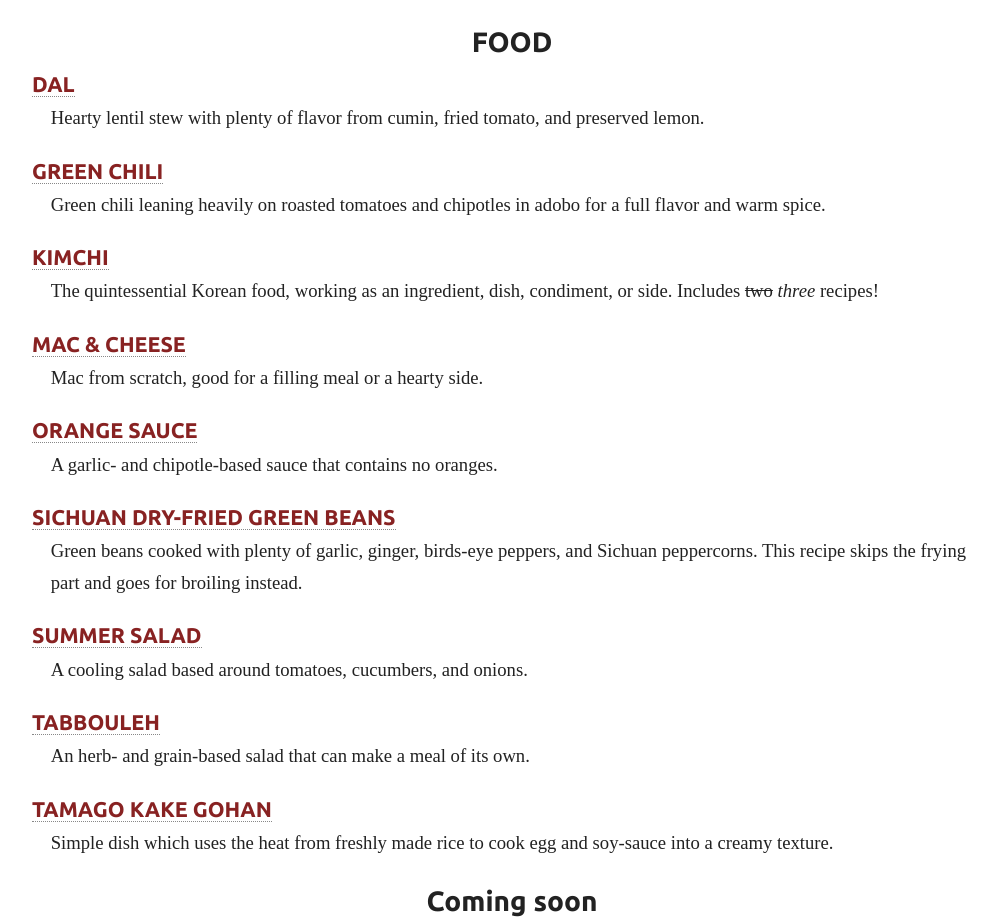
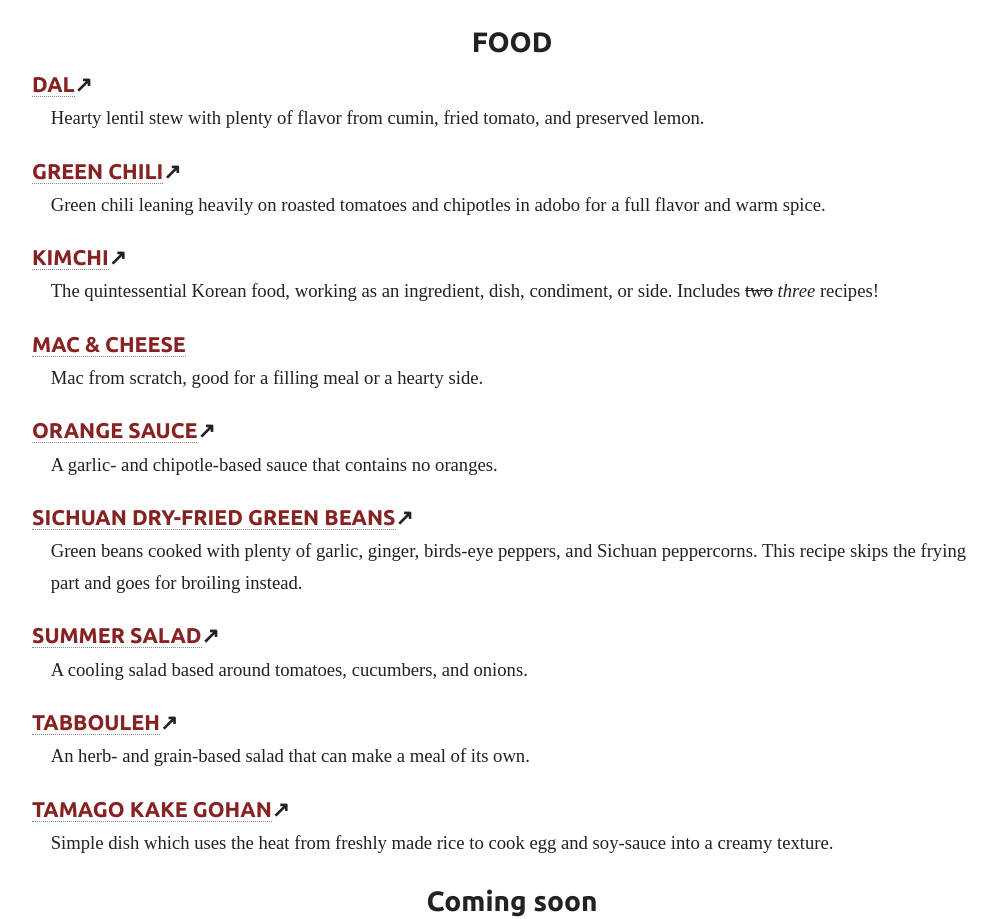
Before and after one commit to makyo/mealtime, a Jekyll site: the page built from food/index.md, in a window 1280 px wide. Shown: the part 272-1191 px from the top of the page, without its empty margins (128-1125 px from the left). Built offline with Jekyll 4.4.1, drawn with Linux system fonts in a browser that asks for light colours; some web fonts are replaced.

Commit message:
External links

```diff
--- a/food/index.md
+++ b/food/index.md
@@ -3,31 +3,31 @@ layout: page
 title: FOOD
 ---
 
-[Dal](http://imgur.com/gallery/4jHAi)
+[Dal](http://imgur.com/gallery/4jHAi)↗
 :   Hearty lentil stew with plenty of flavor from cumin, fried tomato, and preserved lemon.
 
-[Green chili](http://imgur.com/gallery/4FHBO)
+[Green chili](http://imgur.com/gallery/4FHBO)↗
 :   Green chili leaning heavily on roasted tomatoes and chipotles in adobo for a full flavor and warm spice.
 
-[Kimchi](http://imgur.com/gallery/VA8vo)
+[Kimchi](http://imgur.com/gallery/VA8vo)↗
 :   The quintessential Korean food, working as an ingredient, dish, condiment, or side. Includes ~~two~~ *three* recipes!
 
 [Mac & Cheese](mac-n-cheese)
 :   Mac from scratch, good for a filling meal or a hearty side.
 
-[Orange sauce](http://imgur.com/gallery/FPrnb)
+[Orange sauce](http://imgur.com/gallery/FPrnb)↗
 :   A garlic- and chipotle-based sauce that contains no oranges.
 
-[Sichuan dry-fried green beans](http://imgur.com/gallery/t9ZPK)
+[Sichuan dry-fried green beans](http://imgur.com/gallery/t9ZPK)↗
 :   Green beans cooked with plenty of garlic, ginger, birds-eye peppers, and Sichuan peppercorns. This recipe skips the frying part and goes for broiling instead.
 
-[Summer salad](http://imgur.com/gallery/kHZrG)
+[Summer salad](http://imgur.com/gallery/kHZrG)↗
 :   A cooling salad based around tomatoes, cucumbers, and onions.
 
-[Tabbouleh](http://imgur.com/gallery/TODVf)
+[Tabbouleh](http://imgur.com/gallery/TODVf)↗
 :   An herb- and grain-based salad that can make a meal of its own.
 
-[Tamago kake gohan](http://imgur.com/gallery/ZYruG)
+[Tamago kake gohan](http://imgur.com/gallery/ZYruG)↗
 :   Simple dish which uses the heat from freshly made rice to cook egg and soy-sauce into a creamy texture.
 
 ## Coming soon
```
